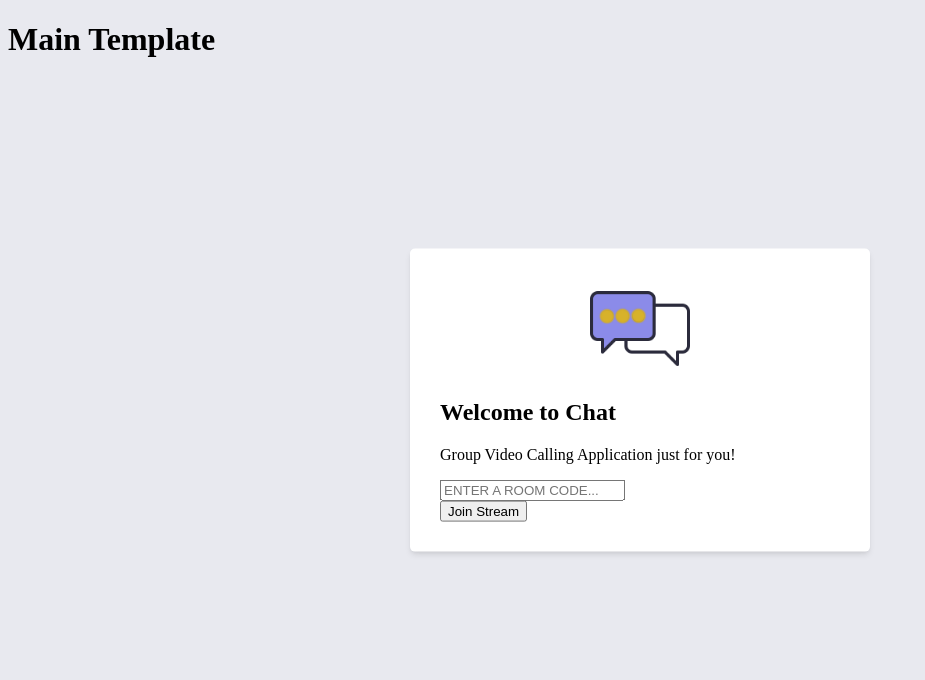
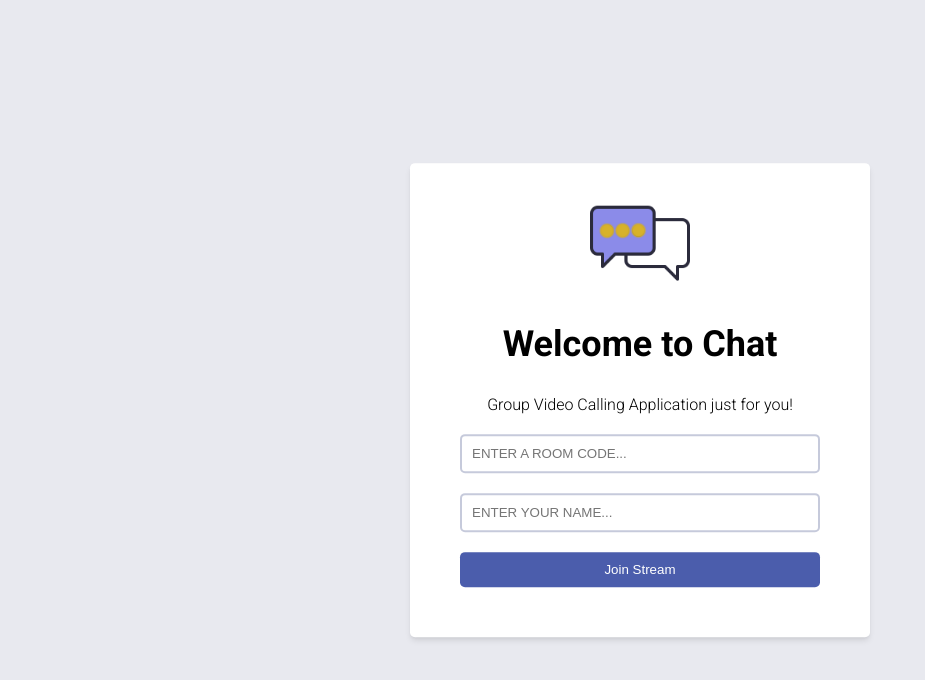
Before and after one commit to Vaibhav-Thalanki/ChatWave-Video-App, a Django app: page / in a window 1280 px wide. Shown: the top 680 px of the page, without its empty margins (0-925 px from the left). Run offline with Django 4.2, Linux system fonts and the light colour scheme.

Commit message:
styling for lobby and room

```diff
--- a/base/templates/base/lobby.html
+++ b/base/templates/base/lobby.html
@@ -2,14 +2,28 @@
 <main>
   <section id="form-container">
     <img src="{%static 'images/chat-icon.png'%}" alt="" id="logo" />
-    <div>
+    <div id="welcome-message">
       <h1>Welcome to Chat</h1>
       <p>Group Video Calling Application just for you!</p>
     </div>
     <form action="" id="form">
       <div class="form-field">
-        <input type="text" name="room" placeholder="Enter a room code..." style="text-transform: uppercase;"/>
+        <input
+          type="text"
+          name="room"
+          placeholder="Enter a room code..."
+          style="text-transform: uppercase"
+        />
       </div>
+      <div class="form-field">
+        <input
+          type="text"
+          name="username"
+          placeholder="Enter Your Name..."
+          style="text-transform: uppercase"
+        />
+      </div>
+
       <div class="form-field">
         <input type="submit" value="Join Stream" />
       </div>
@@ -21,22 +35,20 @@
   let form = document.getElementById("form");
   let handleSubmit = async (e) => {
     e.preventDefault();
-    let room = e.target.room.value.toUpperCase()
-    let response = await fetch(`/get_token/?channel=${room}`)
-    let data = await response.json()
+    let room = e.target.room.value.toUpperCase();
+    let response = await fetch(`/get_token/?channel=${room}`);
+    let data = await response.json();
 
-    let UID = data.uid
-    let token = data.token
+    let UID = data.uid;
+    let token = data.token;
 
-    sessionStorage.setItem('UID',UID)
-    sessionStorage.setItem('token',token)
-    sessionStorage.setItem('room',room)
-
-
+    sessionStorage.setItem("UID", UID);
+    sessionStorage.setItem("token", token);
+    sessionStorage.setItem("room", room);
 
     window.open("/room", "_self");
   };
-  form.addEventListener('submit',handleSubmit)
+  form.addEventListener("submit", handleSubmit);
 </script>
 
 {%endblock content%}
--- a/base/templates/base/main.html
+++ b/base/templates/base/main.html
@@ -8,7 +8,6 @@
     <link rel="stylesheet" href="{%static 'styles/main.css'%}">
 </head>
 <body>
-    <h1>Main Template</h1>
     {% block content %}
 
     {% endblock content %}
--- a/static/styles/main.css
+++ b/static/styles/main.css
@@ -1,11 +1,17 @@
+@import url('https://fonts.googleapis.com/css2?family=Roboto:ital,wght@0,100;0,300;0,400;0,500;0,700;0,900;1,100;1,300;1,400;1,500;1,700;1,900&display=swap');
+
 :root {
     --shadow:0 4px 6px -1px rgba(0,0,0,0.1),0 2px 4px -1px rgba(0,0,0,0.06);
 }
 
 body{
     background-color: rgba(232,233, 239, 1);
+    font-family: "Roboto", sans-serif;
+    font-weight: 300;
+  font-style: normal;
+}
+/* Lobby Styles */
 
-}
 #logo {
     display: block;
     width: 100px;
@@ -25,7 +31,57 @@ body{
     transform: translate(-50%,-50%);
 }
 
+#welcome-message{
+    text-align: center;
+    margin-bottom: 20px;
+
+}
+
+#welcome-message h1{
+    font-size: 36px;
+}
+
+#welcome-message p{
+    font-size: 16px;
+}
+
+.form-field{
+    margin: 20px;
+}
+.form-field label{
+    font-size: 16px;
+    line-height: 1.7em;
+}
+.form-field input{
+    width: 100%;
+    border: 2px solid rgba(198, 202, 219, 1);
+    border-radius: 5px;
+    padding: 10px;
+    box-sizing: border-box;
+}
+
+.form-field input[type='submit']{
+    background-color: rgba(75, 93, 172, 1);
+    border: none;
+    color: white;
+}
+
+@media screen and (max-width: 450px) {
+    #form-container{
+        width: 95%;
+    }
+    #welcome-message h1{
+        font-size: 24px;
+    }
+}
+
 /* Room Styles */
+
+#room-name-wrapper{
+    text-align: center;
+    font-size: 18px;
+    font-weight: bold;
+}
 
 .video-player-custom{
     height: 100%;
@@ -49,7 +105,32 @@ body{
     border-radius: 5px;
     margin: 2px;
     background-color: rgba(198, 202, 219, 1);
+    position: relative;
+}
 
+.video-player>*{
+border-radius: 5px;
+}
+
+.username-wrapper{
+    position: absolute;
+    top: 10px;
+    left: 10px;
+    z-index: 999;
+    background-color: rgba(0, 0, 0, 0.3);
+    padding: 10px;
+    border-radius: 5px;
+    font-size: 14px;
+    color: #fff;
+
+}
+
+@media screen and (max-width: 1650px) {
+    .video-container{
+        flex-basis: 300px;
+        min-height: 200px;
+
+    }
 }
 
 /* Room Controls */
```
